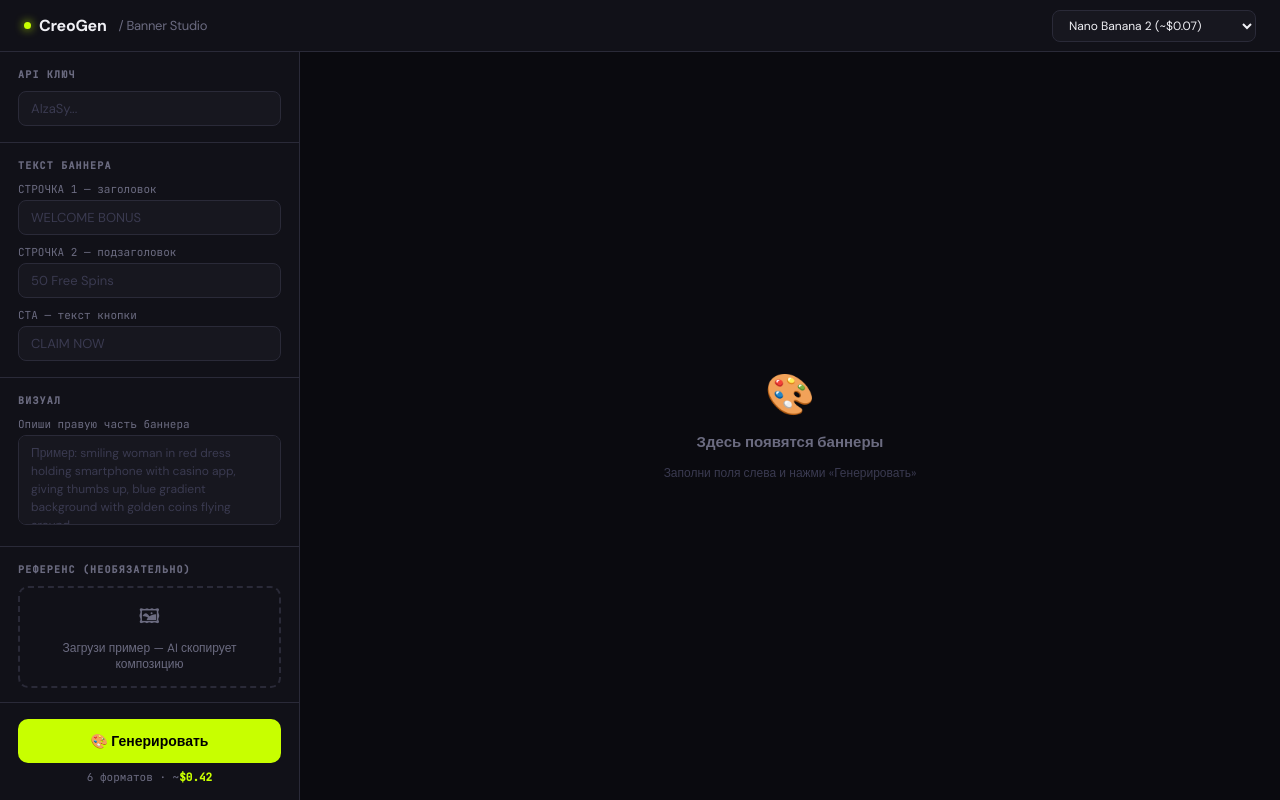
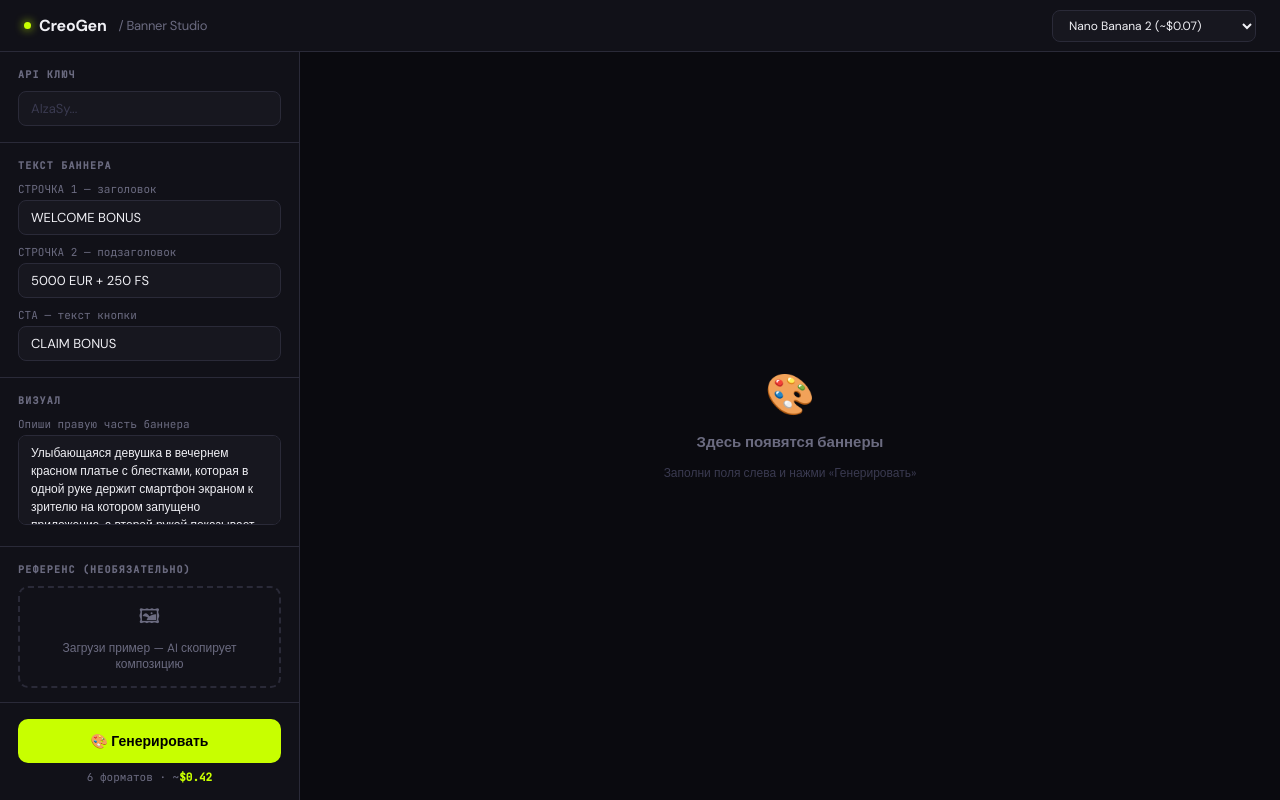
Before and after one commit to oskin-dot/igbox-test, a website: page public/index.html in a window 1280 px wide. Drawn offline with Linux system fonts and the light colour scheme.

Commit message:
Add files via upload

```diff
--- a/public/index.html
+++ b/public/index.html
@@ -160,22 +160,22 @@
       <div class="section-label">Текст баннера</div>
       <div class="field">
         <label>СТРОЧКА 1 — заголовок</label>
-        <input type="text" id="line1" placeholder="WELCOME BONUS">
+        <input type="text" id="line1" placeholder="WELCOME BONUS" value="WELCOME BONUS">
       </div>
       <div class="field">
         <label>СТРОЧКА 2 — подзаголовок</label>
-        <input type="text" id="line2" placeholder="50 Free Spins">
+        <input type="text" id="line2" placeholder="50 Free Spins" value="5000 EUR + 250 FS">
       </div>
       <div class="field">
         <label>CTA — текст кнопки</label>
-        <input type="text" id="cta" placeholder="CLAIM NOW">
+        <input type="text" id="cta" placeholder="CLAIM NOW" value="CLAIM BONUS">
       </div>
     </div>
     <div class="section">
       <div class="section-label">Визуал</div>
       <div class="field">
         <label>Опиши правую часть баннера</label>
-        <textarea id="visual" placeholder="Пример: smiling woman in red dress holding smartphone with casino app, giving thumbs up, blue gradient background with golden coins flying around"></textarea>
+        <textarea id="visual" placeholder="Пример: smiling woman in red dress holding smartphone with casino app, giving thumbs up, blue gradient background with golden coins flying around">Улыбающаяся девушка в вечернем красном платье с блестками, которая в одной руке держит смартфон экраном к зрителю на котором запущено приложение, а второй рукой показывает "класс". Фон в стиле iGaming — тёмный с золотыми монетами, неоновыми огнями и игорной атмосферой.</textarea>
       </div>
     </div>
     <div class="section">
```
Also changed, not shown: server.js (+2 -9 lines).
